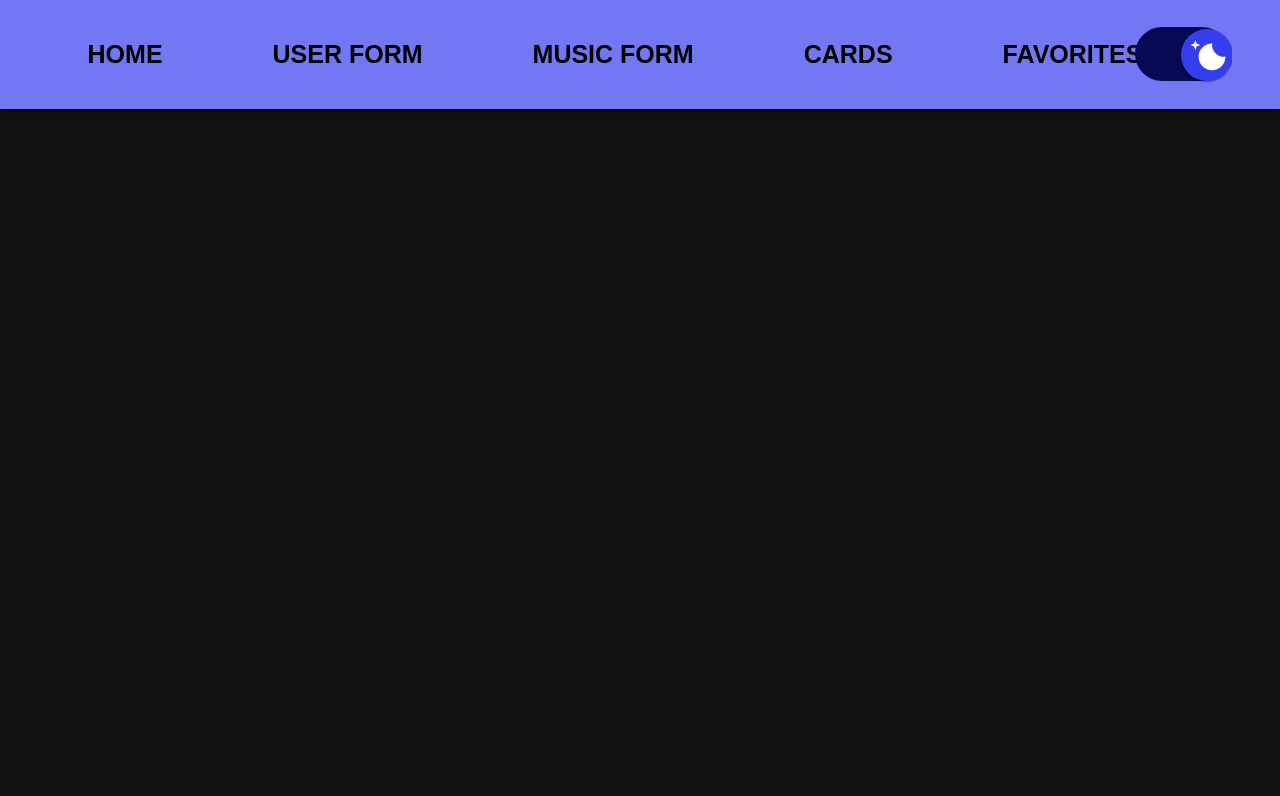
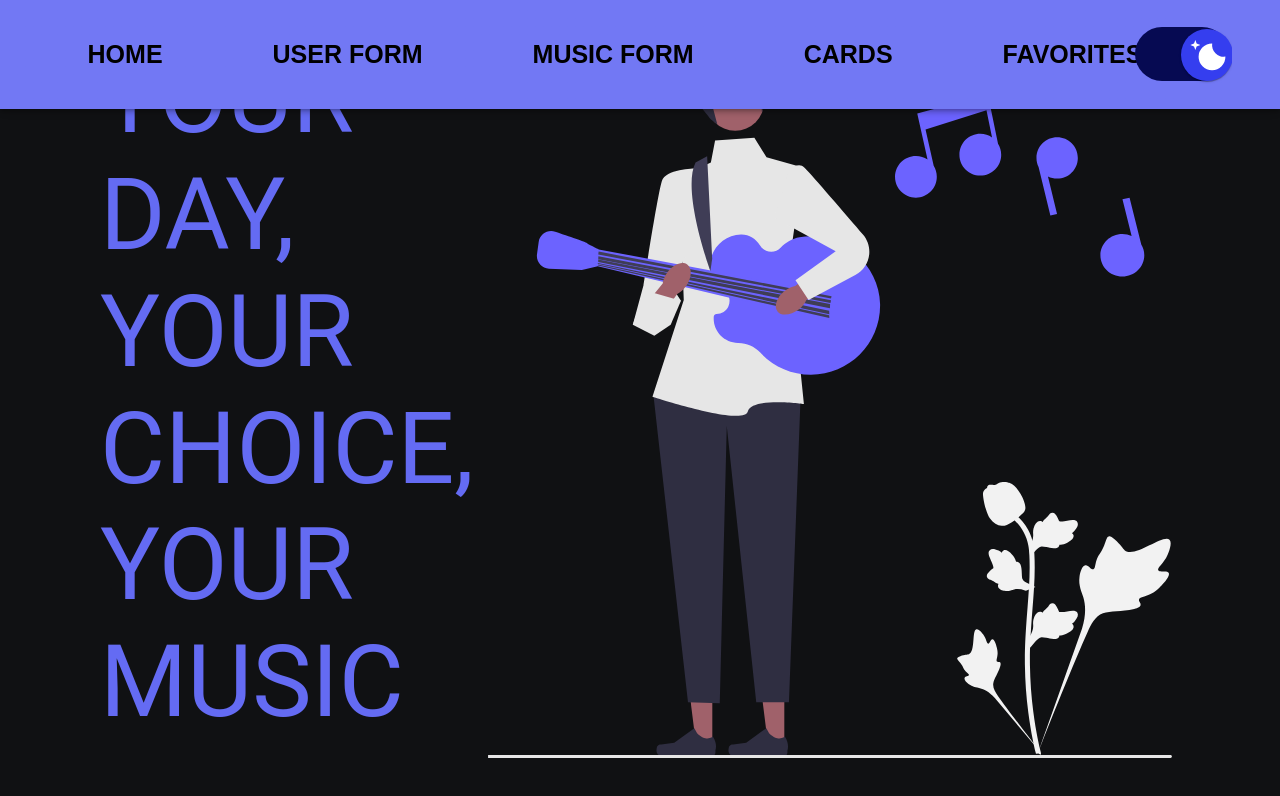
Before and after one commit to proga-react-practice/alpha-team-project, a React (Vite) app: page /home in a window 1280 px wide. Shown: the top 796 px of the page. Built offline with nearby package versions, Linux system fonts and the light colour scheme; what ldrs would draw is missing.

Commit message:
Add Home page

```diff
--- a/src/AppRouter.tsx
+++ b/src/AppRouter.tsx
@@ -34,7 +34,7 @@ function AppRouter() {
     <BrowserRouter>
       <Routes>
         <Route path="/" element={<Layout />}>
-          <Route index element={<Home />} />
+          <Route path="/home" element={<Home />} />
           <Route
             path="user"
             element={<Form onSubmit={handleUserFormSubmit} />}
--- a/src/components/pages/Home.tsx
+++ b/src/components/pages/Home.tsx
@@ -1,10 +1,44 @@
-const Home = () => {
-    return (
-      <div>
-        <h2>Welcome to My Music App</h2>
-        <p>This is the home page. You can navigate to different sections using the menu above.</p>
-      </div>
-    );
-  };
+import { Box, Typography, useTheme } from "@mui/material";
+import violet from "../../img/violet.svg";
+import green from "../../img/green.svg";
 
-  export default Home;
+export default function Home() {
+  const theme = useTheme();
+  const imagePath = theme.palette.mode === "dark" ? violet : green;
+
+  return (
+    <Box>
+      <Box
+        sx={{
+          display: "flex",
+          justifyContent: "center",
+          alignItems: "center",
+          height: "100vh",
+          width: "100%",
+          flexDirection: "row",
+        }}
+      >
+        <Box
+          sx={{
+            width: 300,
+
+            marginRight: 10,
+          }}
+        >
+          <Typography
+            variant="h3"
+            sx={{ textTransform: "uppercase", fontSize: 100 }}
+            gutterBottom
+          >
+            Your Day, Your Choice, Your Music
+          </Typography>
+        </Box>
+        <img
+          src={imagePath}
+          alt="theme image"
+          style={{ width: 700, height: 700 }}
+        />
+      </Box>
+    </Box>
+  );
+}
```
Also changed, not shown: src/img/green.svg (added), src/img/violet.svg (added).
